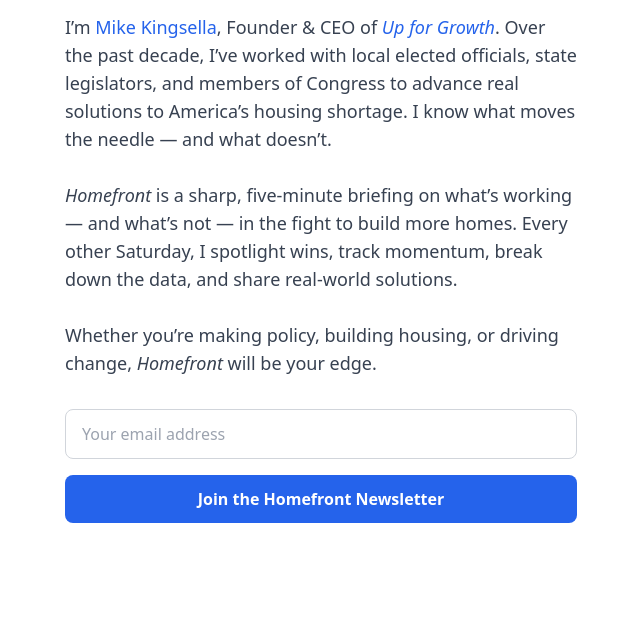
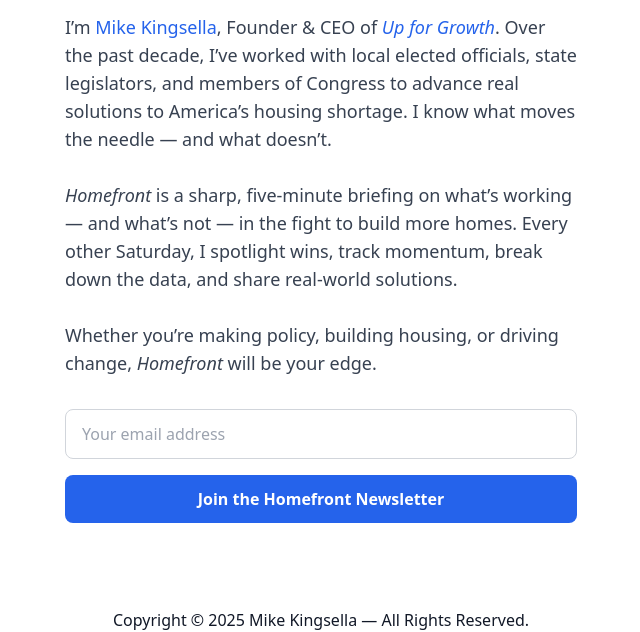
Before and after one commit to mkingsella/personalsite, a website: page public/index.html in a window 1280 px wide. Shown: the part 192-824 px from the top of the page, without its empty margins (319-959 px from the left). Before the commit the page ends 800 px from the top, so only its background shows below. Drawn offline with Linux system fonts and the light colour scheme.

Commit message:
design tweaks

```diff
--- a/public/index.html
+++ b/public/index.html
@@ -38,5 +38,8 @@
         </form>
       </div>
     </div>
+    <footer class="text-sm text-gray-500 text-center pb-6">
+      Copyright © 2025 Mike Kingsella — All Rights Reserved.
+    </footer>
   </body>
 </html>
```
